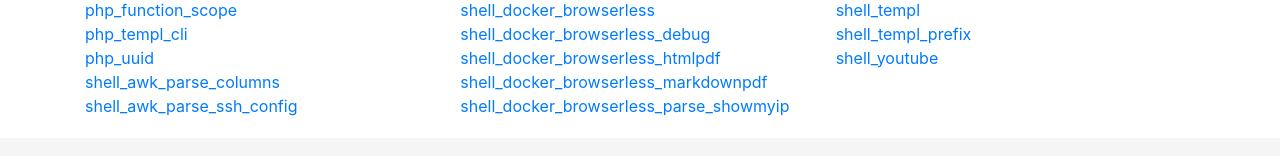
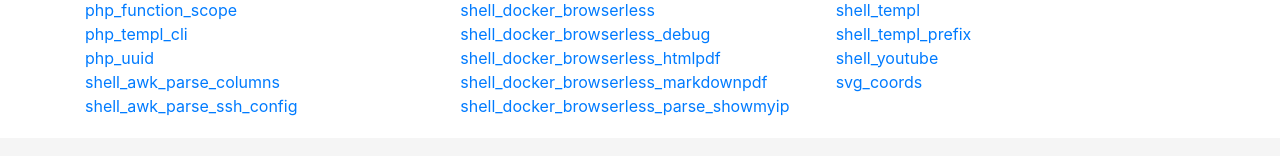
Before and after one commit to vbarbarosh/codescreens, a plain HTML site: page docs/index.html in a window 1280 px wide. Shown: the part 612-768 px from the top of the page. Drawn offline with nearby package versions, Linux system fonts and the light colour scheme.

Commit message:
add svg_coords

```diff
--- a/docs/index.html
+++ b/docs/index.html
@@ -184,6 +184,7 @@ body {
                 {name: 'shell_templ', gist_url: 'https://gist.github.com/ef717e6ef54e5e51d6f668c4ce089c1d'},
                 {name: 'shell_templ_prefix', gist_url: 'https://git.io/fj3ej'},
                 {name: 'shell_youtube', gist_url: 'https://gist.github.com/76ca966be71aebacf3b88fe027c8112d'},
+                {name: 'svg_coords', gist_url: 'https://git.io/fjuHs'},
             ],
         },
         computed: {
```
Also changed, not shown: demos/svg_coords.svg (renamed from schedule/svg_coords.svg), img/svg_coords.png (renamed from schedule/svg_coords.png).
